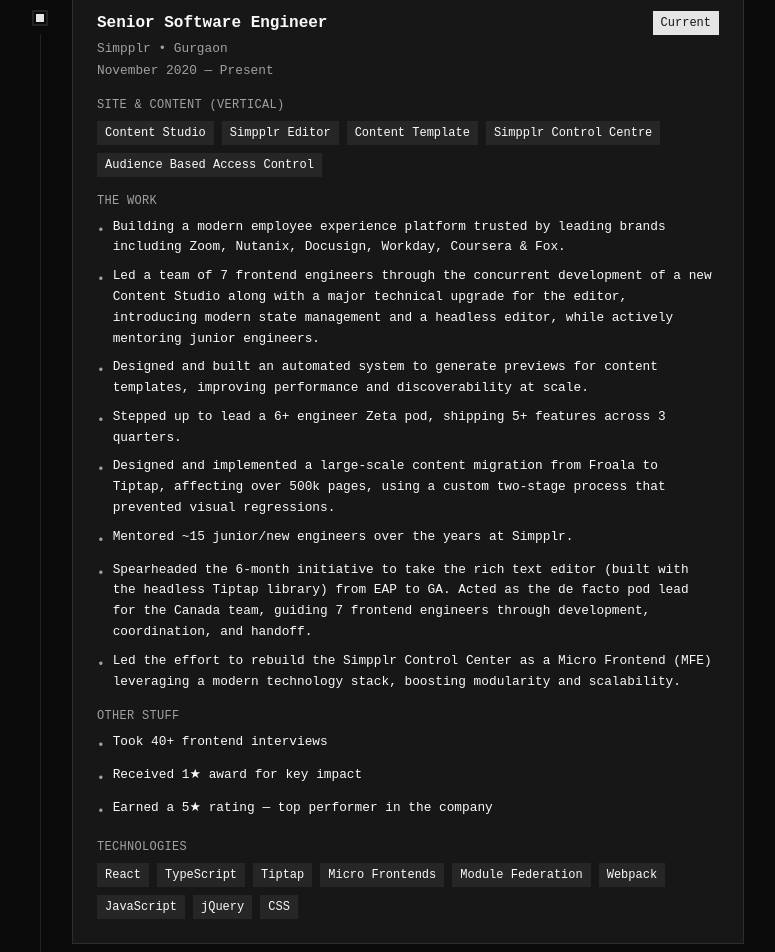
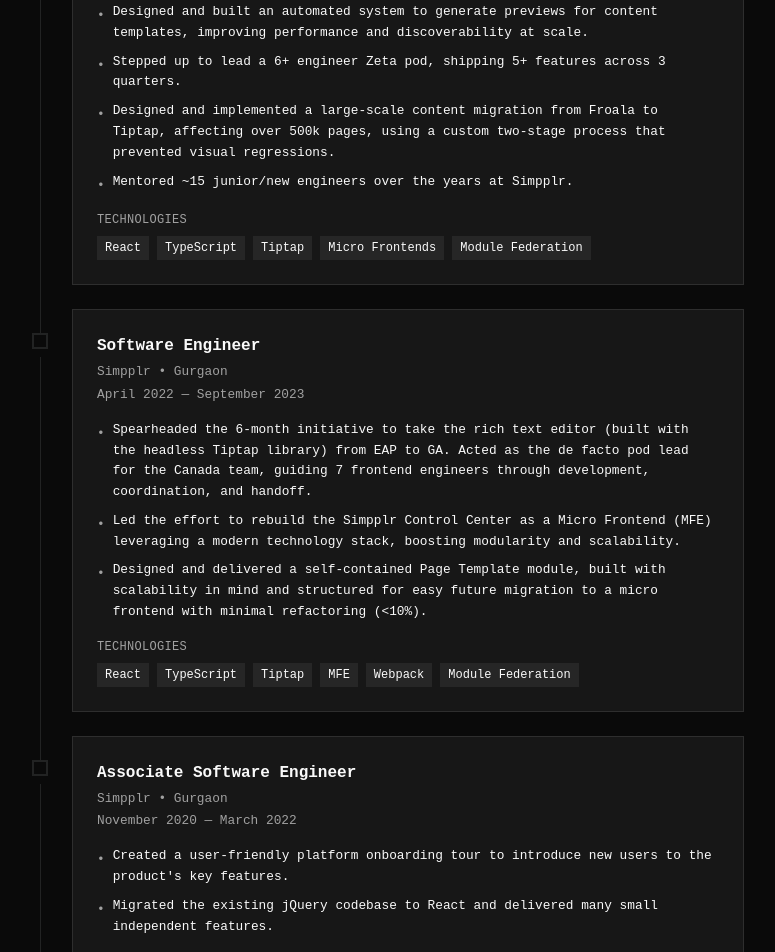
Before and after one commit to sagarsehwag/sagarsehwag.github.io, a Next.js app: page / in a window 1280 px wide. Shown: the part 1320-2272 px from the top of the page, without its empty margins (256-1031 px from the left). Built offline with nearby package versions, Linux system fonts and the light colour scheme.

Commit message:
Revert "Consolidate Simpplr experience and add Rich Text Editor project"
This reverts commit d5a30d79e1be745a489b11cca3291d72c1ff609e.

```diff
--- a/src/components/experience.tsx
+++ b/src/components/experience.tsx
@@ -4,18 +4,8 @@
     company: "Simpplr",
     companyUrl: "https://www.simpplr.com",
     location: "Gurgaon",
-    period: "November 2020 \u2014 Present",
+    period: "October 2023 \u2014 Present",
     current: true,
-    vertical: {
-      label: "Site & Content",
-      items: [
-        "Content Studio",
-        "Simpplr Editor",
-        "Content Template",
-        "Simpplr Control Centre",
-        "Audience Based Access Control",
-      ],
-    },
     bullets: [
       "Building a modern employee experience platform trusted by leading brands including Zoom, Nutanix, Docusign, Workday, Coursera & Fox.",
       "Led a team of 7 frontend engineers through the concurrent development of a new Content Studio along with a major technical upgrade for the editor, introducing modern state management and a headless editor, while actively mentoring junior engineers.",
@@ -23,13 +13,6 @@
       "Stepped up to lead a 6+ engineer Zeta pod, shipping 5+ features across 3 quarters.",
       "Designed and implemented a large-scale content migration from Froala to Tiptap, affecting over 500k pages, using a custom two-stage process that prevented visual regressions.",
       "Mentored ~15 junior/new engineers over the years at Simpplr.",
-      "Spearheaded the 6-month initiative to take the rich text editor (built with the headless Tiptap library) from EAP to GA. Acted as the de facto pod lead for the Canada team, guiding 7 frontend engineers through development, coordination, and handoff.",
-      "Led the effort to rebuild the Simpplr Control Center as a Micro Frontend (MFE) leveraging a modern technology stack, boosting modularity and scalability.",
-    ],
-    otherBullets: [
-      "Took 40+ frontend interviews",
-      "Received 1\u2605 award for key impact",
-      "Earned a 5\u2605 rating \u2014 top performer in the company",
     ],
     technologies: [
       "React",
@@ -37,11 +20,41 @@
       "Tiptap",
       "Micro Frontends",
       "Module Federation",
+    ],
+  },
+  {
+    title: "Software Engineer",
+    company: "Simpplr",
+    companyUrl: "https://www.simpplr.com",
+    location: "Gurgaon",
+    period: "April 2022 \u2014 September 2023",
+    current: false,
+    bullets: [
+      "Spearheaded the 6-month initiative to take the rich text editor (built with the headless Tiptap library) from EAP to GA. Acted as the de facto pod lead for the Canada team, guiding 7 frontend engineers through development, coordination, and handoff.",
+      "Led the effort to rebuild the Simpplr Control Center as a Micro Frontend (MFE) leveraging a modern technology stack, boosting modularity and scalability.",
+      "Designed and delivered a self-contained Page Template module, built with scalability in mind and structured for easy future migration to a micro frontend with minimal refactoring (<10%).",
+    ],
+    technologies: [
+      "React",
+      "TypeScript",
+      "Tiptap",
+      "MFE",
       "Webpack",
-      "JavaScript",
-      "jQuery",
-      "CSS",
+      "Module Federation",
     ],
+  },
+  {
+    title: "Associate Software Engineer",
+    company: "Simpplr",
+    companyUrl: "https://www.simpplr.com",
+    location: "Gurgaon",
+    period: "November 2020 \u2014 March 2022",
+    current: false,
+    bullets: [
+      "Created a user-friendly platform onboarding tour to introduce new users to the product's key features.",
+      "Migrated the existing jQuery codebase to React and delivered many small independent features.",
+    ],
+    technologies: ["React", "JavaScript", "jQuery", "CSS"],
   },
   {
     title: "Software Engineer",
@@ -112,30 +125,8 @@
                       </div>
                     </div>
 
-                    {/* Vertical */}
-                    {"vertical" in exp && exp.vertical && (
-                      <div className="space-y-2">
-                        <h4 className="text-xs font-medium tracking-wide text-muted-foreground uppercase">
-                          {exp.vertical.label} (Vertical)
-                        </h4>
-                        <div className="flex flex-wrap gap-2">
-                          {exp.vertical.items.map((item) => (
-                            <span
-                              key={item}
-                              className="bg-muted px-2 py-1 text-xs font-medium text-foreground"
-                            >
-                              {item}
-                            </span>
-                          ))}
-                        </div>
-                      </div>
-                    )}
-
                     {/* Description */}
                     <div className="space-y-2">
-                      <h4 className="text-xs font-medium tracking-wide text-muted-foreground uppercase">
-                        The Work
-                      </h4>
                       {exp.bullets.map((bullet, i) => (
                         <div key={i} className="flex items-start text-xs leading-relaxed text-foreground sm:text-sm">
                           <span className="mt-0.5 mr-2 shrink-0 text-muted-foreground sm:mt-1">&bull;</span>
@@ -143,21 +134,6 @@
                         </div>
                       ))}
                     </div>
-
-                    {/* Other Stuff */}
-                    {"otherBullets" in exp && exp.otherBullets && (
-                      <div className="space-y-2">
-                        <h4 className="text-xs font-medium tracking-wide text-muted-foreground uppercase">
-                          Other Stuff
-                        </h4>
-                        {exp.otherBullets.map((bullet, i) => (
-                          <div key={i} className="flex items-start text-xs leading-relaxed text-foreground sm:text-sm">
-                            <span className="mt-0.5 mr-2 shrink-0 text-muted-foreground sm:mt-1">&bull;</span>
-                            <span>{bullet}</span>
-                          </div>
-                        ))}
-                      </div>
-                    )}
 
                     {/* Technologies */}
                     <div className="space-y-2">
--- a/src/components/projects.tsx
+++ b/src/components/projects.tsx
@@ -11,17 +11,6 @@
     stars: 0,
     forks: 0,
     url: "https://simpplr.github.io/tiptap/@simpplr/athena-tiptap/index.html",
-  },
-  {
-    name: "Rich Text Editor — System Design",
-    description:
-      "Interactive visual demos explaining how rich text editors work under the hood — rendering, contentEditable, Selection API, state models, update loops, and node data structures. Built from scratch with zero external UI libraries.",
-    tags: ["Next.js", "React", "TypeScript", "Tailwind CSS", "System Design"],
-    primaryLanguage: "TypeScript",
-    languageColor: "#3178c6",
-    stars: 0,
-    forks: 0,
-    url: "https://sagarsehwag.github.io/rich-text-editor-system-design/",
   },
   {
     name: "Pluralsight Downloader",
```
